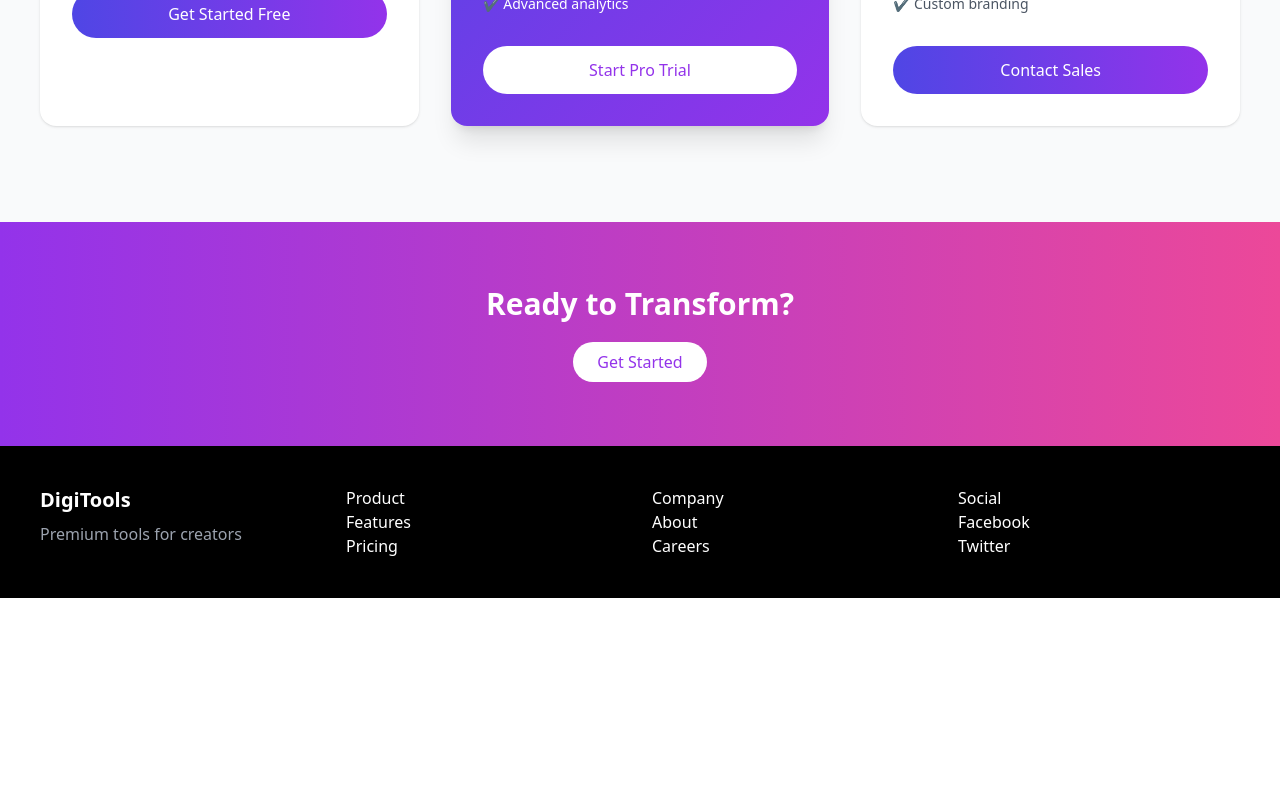
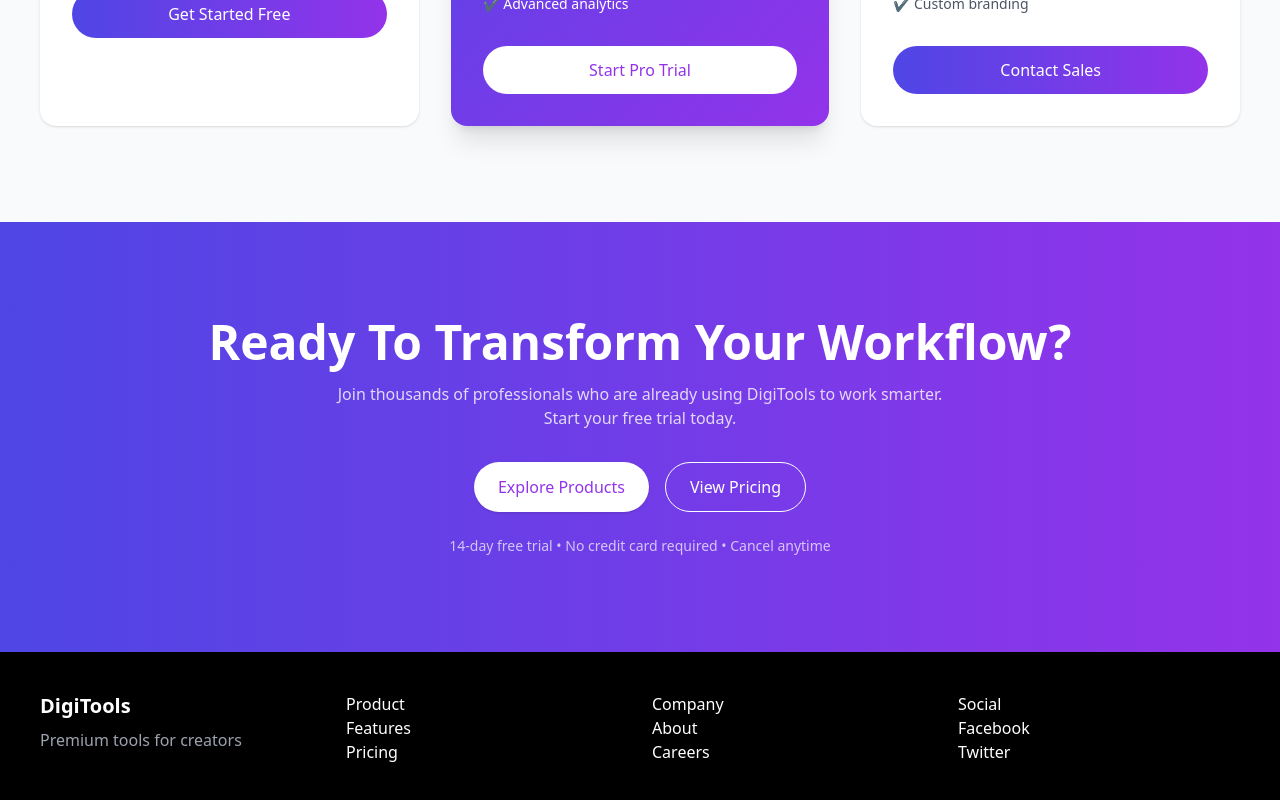
Before and after one commit to sumonsheikh0/digitools, a React (Vite) app: page / in a window 1280 px wide. Shown: the part 3248-4048 px from the top of the page. Before the commit the page ends 3846 px from the top, so only its background shows below. Built offline with nearby package versions, Linux system fonts and the light colour scheme.

Commit message:
Call to action section ui

```diff
--- a/src/App.jsx
+++ b/src/App.jsx
@@ -517,12 +517,39 @@
 </section>
 
       {/* CTA */}
-      <section className="bg-gradient-to-r from-purple-600 to-pink-500 text-white text-center py-16">
-        <h2 className="text-3xl font-bold">Ready to Transform?</h2>
-        <button className="mt-5 bg-white text-purple-600 px-6 py-2 rounded-full">
-          Get Started
-        </button>
-      </section>
+     <section className="bg-gradient-to-r from-indigo-600 to-purple-600  text-white text-center py-24 px-6">
+
+  <h2 className="text-4xl md:text-5xl font-bold mb-4">
+    Ready To Transform Your Workflow?
+  </h2>
+
+  <p className="text-white/80 max-w-2xl mx-auto mb-8">
+    Join thousands of professionals who are already using DigiTools to work smarter.
+    <br />
+    Start your free trial today.
+  </p>
+
+  {/* Buttons */}
+  <div className="flex justify-center gap-4 flex-wrap mb-6">
+
+    {/* Primary */}
+    <button className="bg-white text-purple-600 px-6 py-3 rounded-full font-medium shadow hover:scale-105 transition">
+      Explore Products
+    </button>
+
+    {/* Secondary */}
+    <button className="border border-white px-6 py-3 rounded-full font-medium hover:bg-white hover:text-purple-600 transition">
+      View Pricing
+    </button>
+
+  </div>
+
+  {/* Small text */}
+  <p className="text-sm text-white/70">
+    14-day free trial • No credit card required • Cancel anytime
+  </p>
+
+</section>
 
       {/* FOOTER */}
       <footer className="bg-black text-white p-10 grid md:grid-cols-4 gap-6">
```
